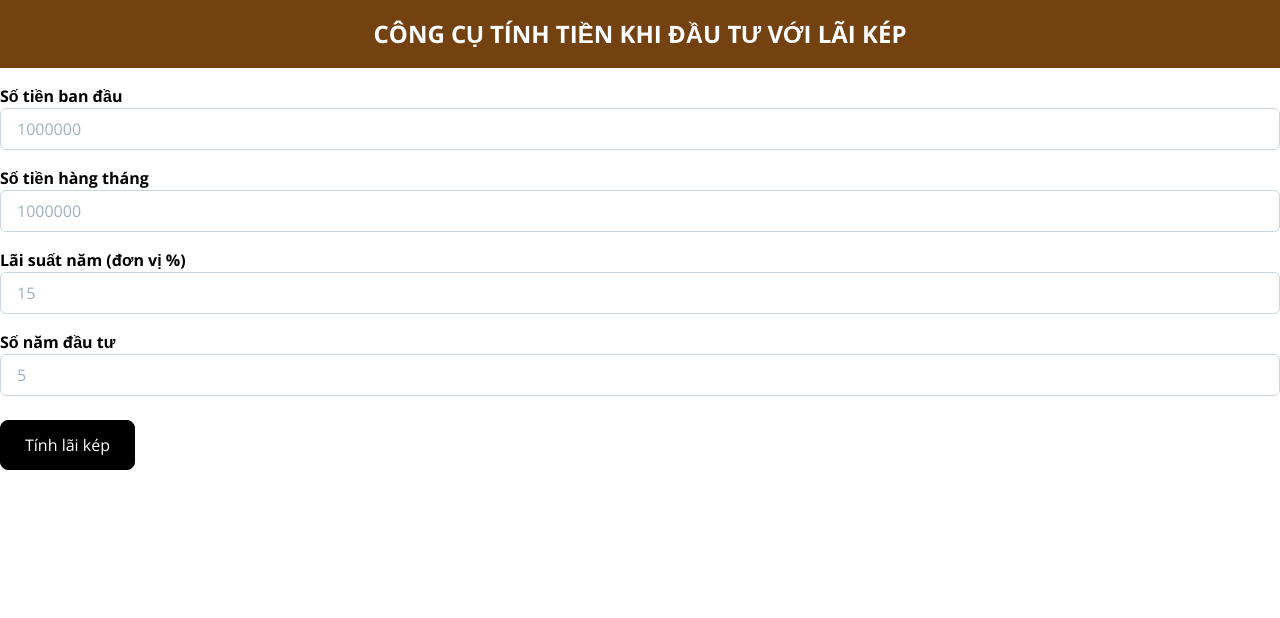
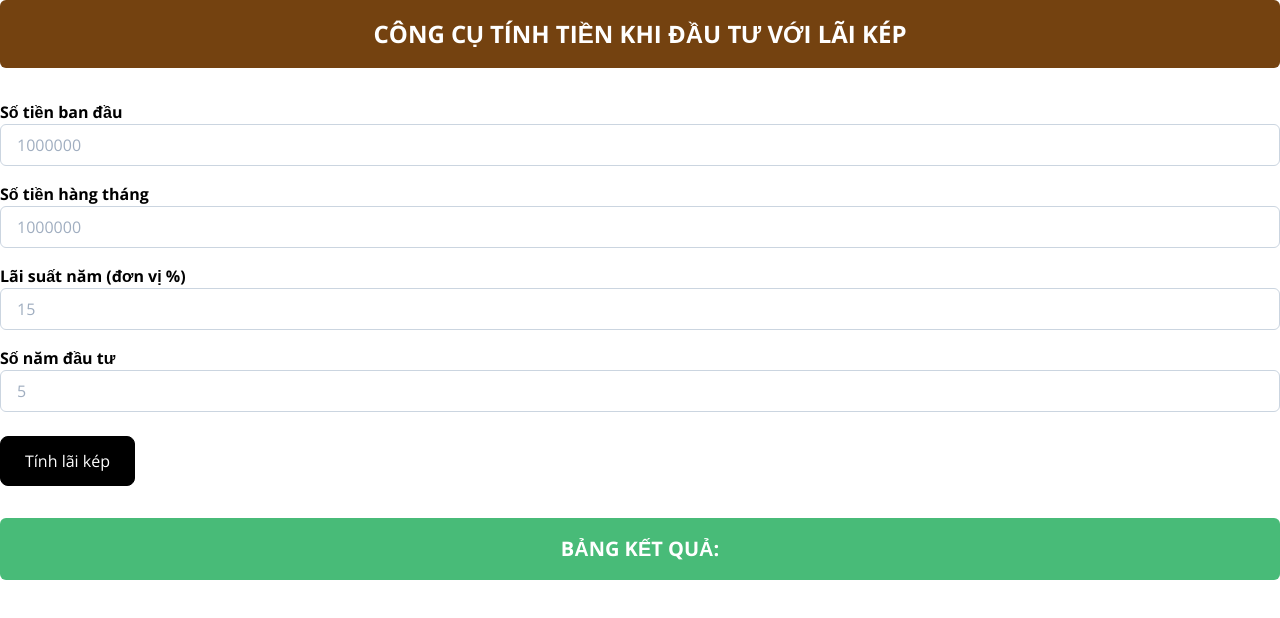
Before and after one commit to TDAK1509/tinhlai, a Nuxt app: page / in a window 1280 px wide. Shown: the top 618 px of the page. Built offline with nearby package versions, Linux system fonts and the light colour scheme.

Commit message:
Add result header

```diff
--- a/pages/index.vue
+++ b/pages/index.vue
@@ -1,13 +1,19 @@
 <template>
   <div>
     <h1
-      class="mb-4 p-4 uppercase font-bold text-2xl text-center bg-yellow-900 text-white"
+      class="mb-8 p-4 uppercase font-bold text-2xl text-center bg-yellow-900 text-white rounded-md"
     >
       Công cụ tính tiền khi đầu tư với lãi kép
     </h1>
 
     <div class="mx-4 sm:mx-0">
       <CompoundInterestForm @submit="onCalculate" />
+
+      <h1
+        class="my-8 p-4 uppercase font-bold text-xl text-center bg-green-500 text-white rounded-md"
+      >
+        BẢNG KẾT QUẢ:
+      </h1>
 
       <div
         class="mt-4 grid grid-cols-1 sm:grid-cols-3 gap-4 justify-items-center"
@@ -44,6 +50,12 @@ export default Vue.extend({
     };
   },
 
+  computed: {
+    hasResult(): boolean {
+      return this.compoundInterestResult.length > 0;
+    }
+  },
+
   methods: {
     async onCalculate(compoundInterestResult: number[][]) {
       this.compoundInterestResult = compoundInterestResult;
```
